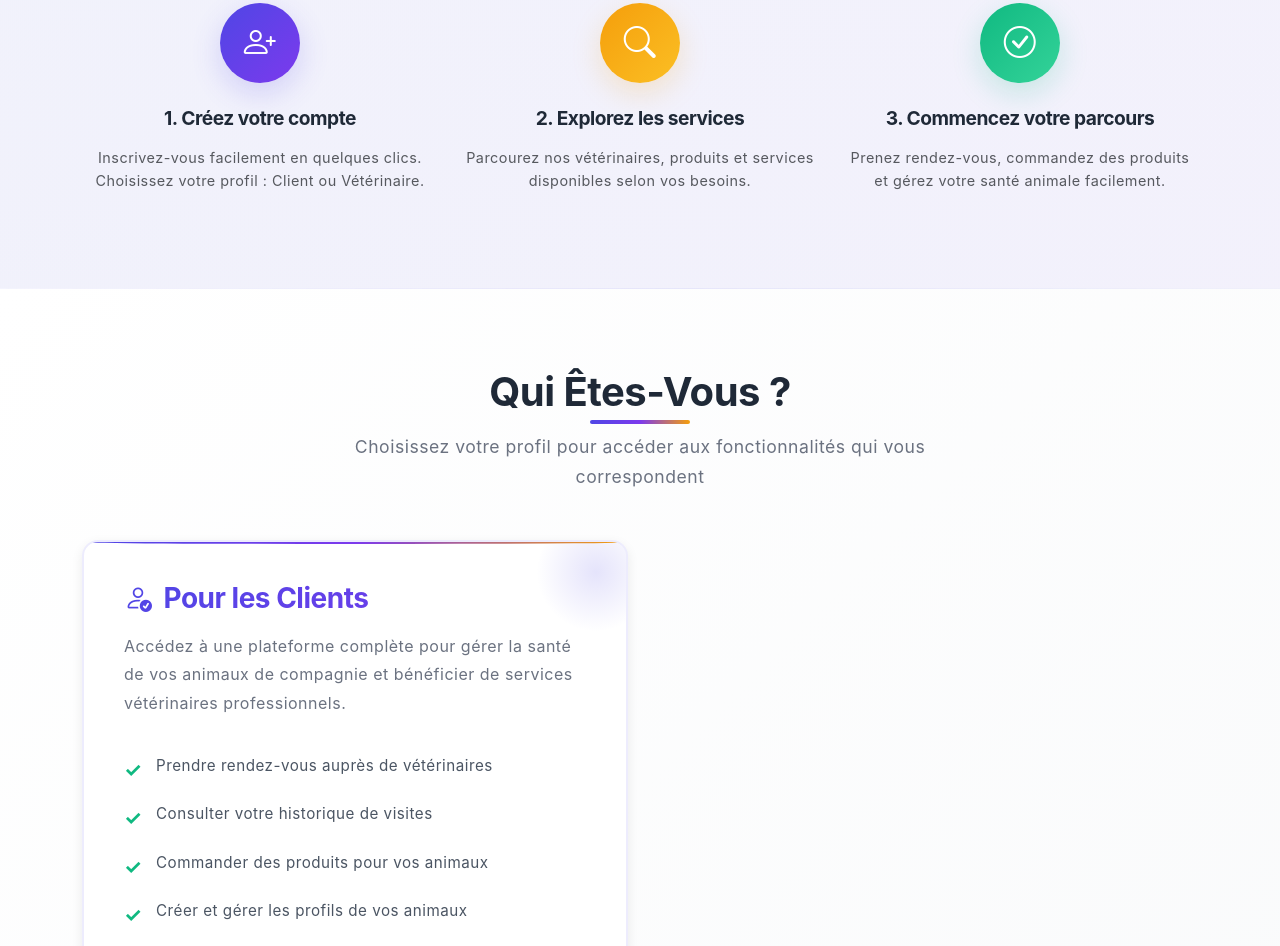
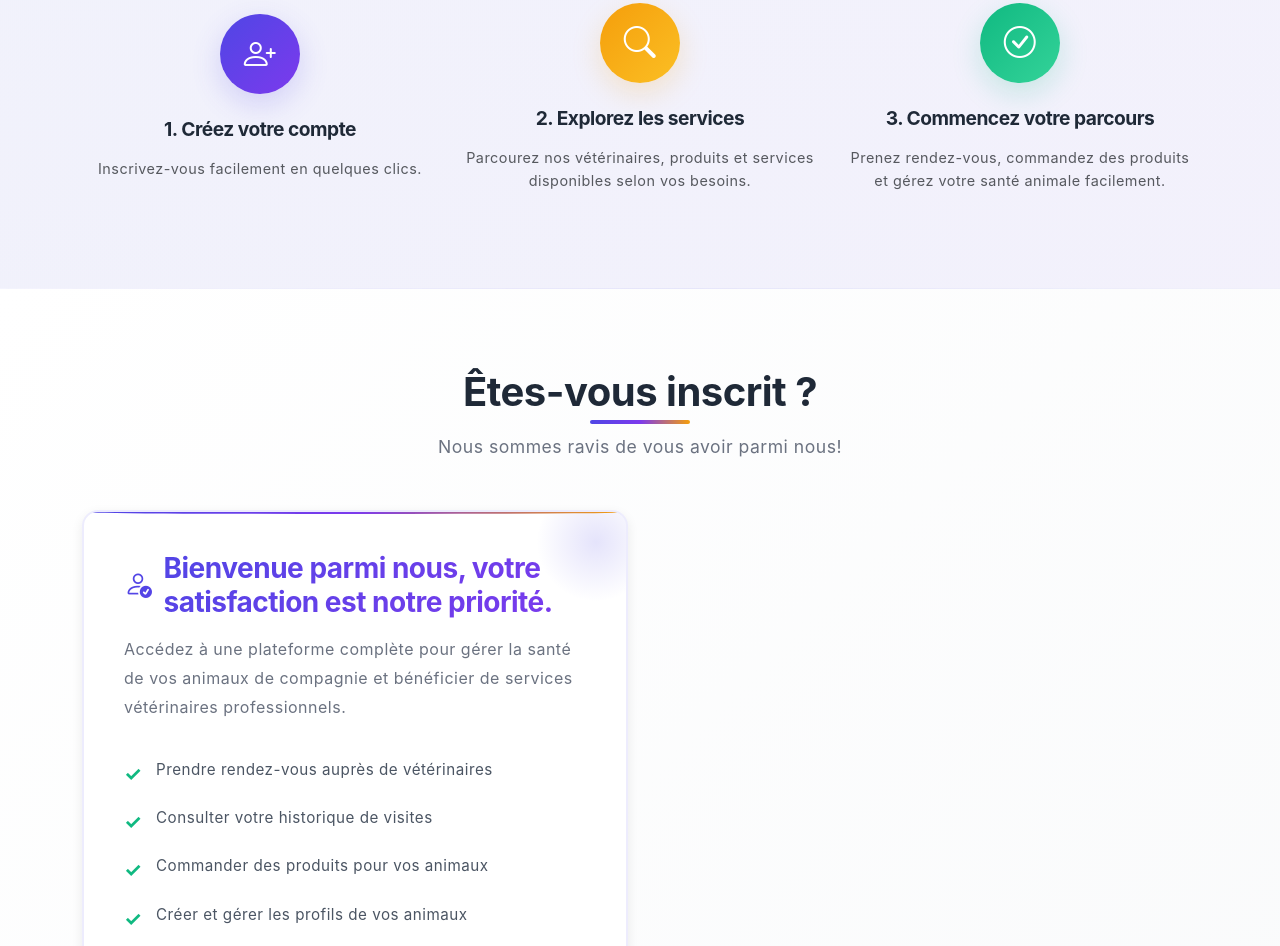
Before and after one commit to Ussef04/Pet-s-heaven-site-web, a plain HTML site: page home.html in a window 1280 px wide. Shown: the part 2586-3532 px from the top of the page. Drawn offline with nearby package versions, Linux system fonts and the light colour scheme.

Commit message:
Mise à jour du code - 2025-12-12 22:11

```diff
--- a/home.html
+++ b/home.html
@@ -1311,7 +1311,7 @@
               <i class="bi bi-person-plus"></i>
             </div>
             <h4 class="fw-bold mb-3" style="color: #1f2937; font-size: 1.2rem;">1. Créez votre compte</h4>
-            <p class="text-muted" style="font-size: 0.9rem; line-height: 1.6;">Inscrivez-vous facilement en quelques clics. Choisissez votre profil : Client ou Vétérinaire.</p>
+            <p class="text-muted" style="font-size: 0.9rem; line-height: 1.6;">Inscrivez-vous facilement en quelques clics.</p>
           </div>
         </div>
 
@@ -1343,9 +1343,9 @@
   <!-- === ROLES SECTION === -->
   <section id="roles" class="roles-section">
     <div class="container">
-      <h2 class="section-title">Qui Êtes-Vous ?</h2>
+      <h2 class="section-title">Êtes-vous inscrit ?</h2>
       <p class="section-subtitle">
-        Choisissez votre profil pour accéder aux fonctionnalités qui vous correspondent
+        Nous sommes ravis de vous avoir parmi nous!
       </p>
 
       <div class="row g-4">
@@ -1354,7 +1354,7 @@
           <div class="role-card">
             <h3>
               <i class="bi bi-person-check" style="color: var(--primary);"></i>
-              Pour les Clients
+              Bienvenue parmi nous, votre satisfaction est notre priorité.
             </h3>
             <p>
               Accédez à une plateforme complète pour gérer la santé de vos animaux de compagnie et bénéficier de services vétérinaires professionnels.
```
